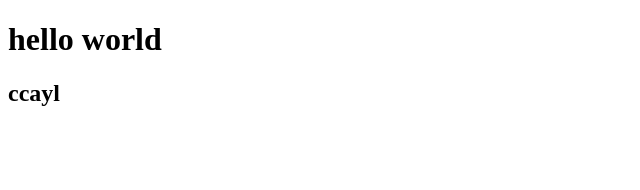
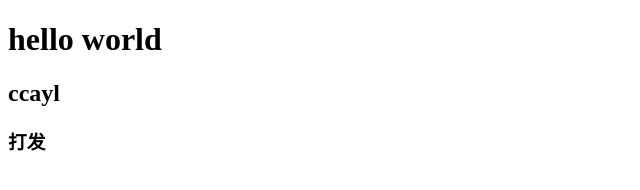
Before and after one commit to yl1316544767/CC, a plain HTML site: page index.html in a window 1280 px wide. Shown: the full height of the page, 0-640 px from the left. Drawn offline with Linux system fonts and the light colour scheme.

Commit message:
第三次修改，添加b.txt文件和修改index.htmll文件

```diff
--- a/index.html
+++ b/index.html
@@ -9,5 +9,6 @@
     <body>
         <h1>hello world</h1>
         <h2>ccayl</h2>
+        <h3>打发</h3>
     </body>
 </html>
```
Also changed, not shown: b.tex.txt (added).
